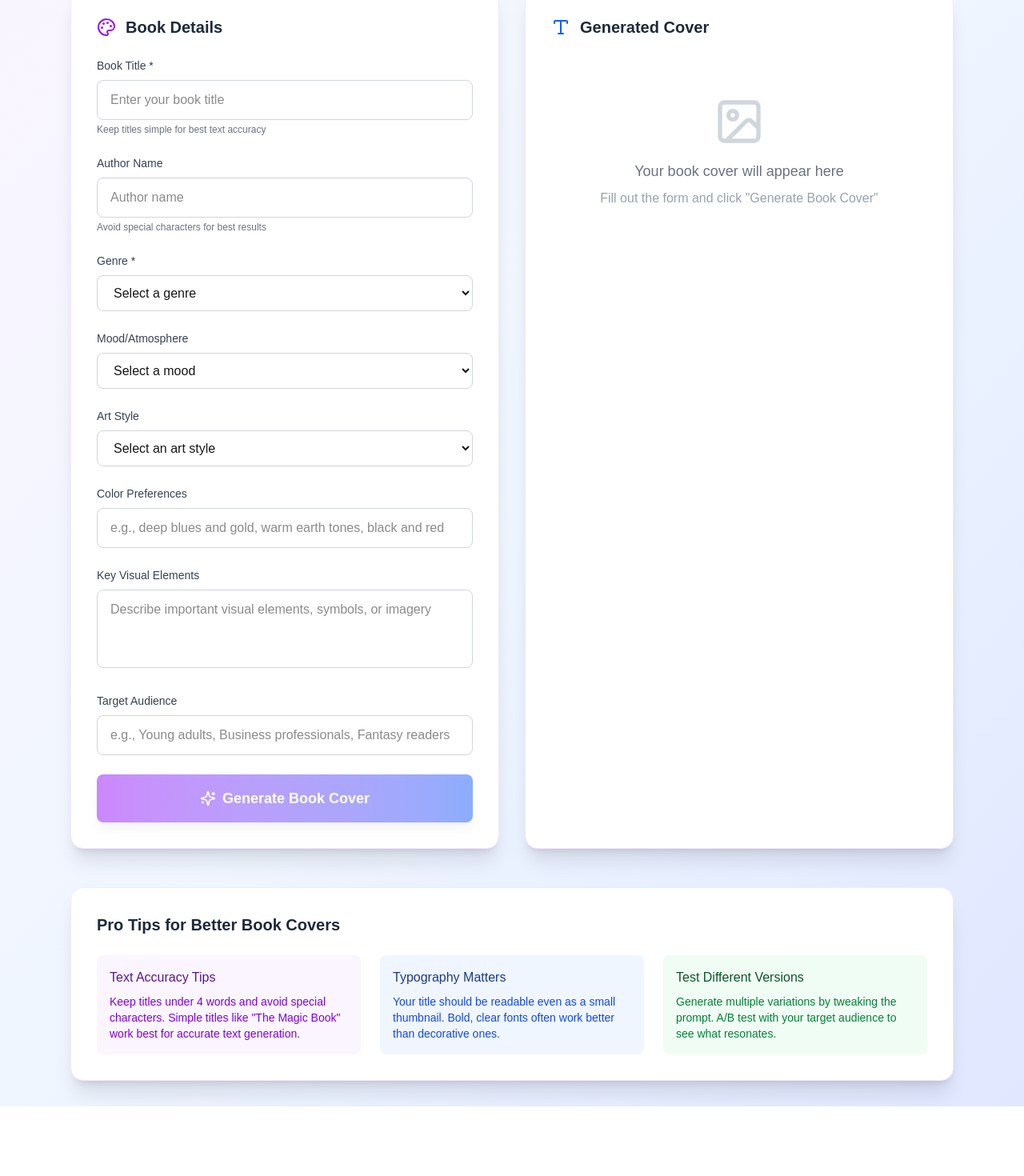
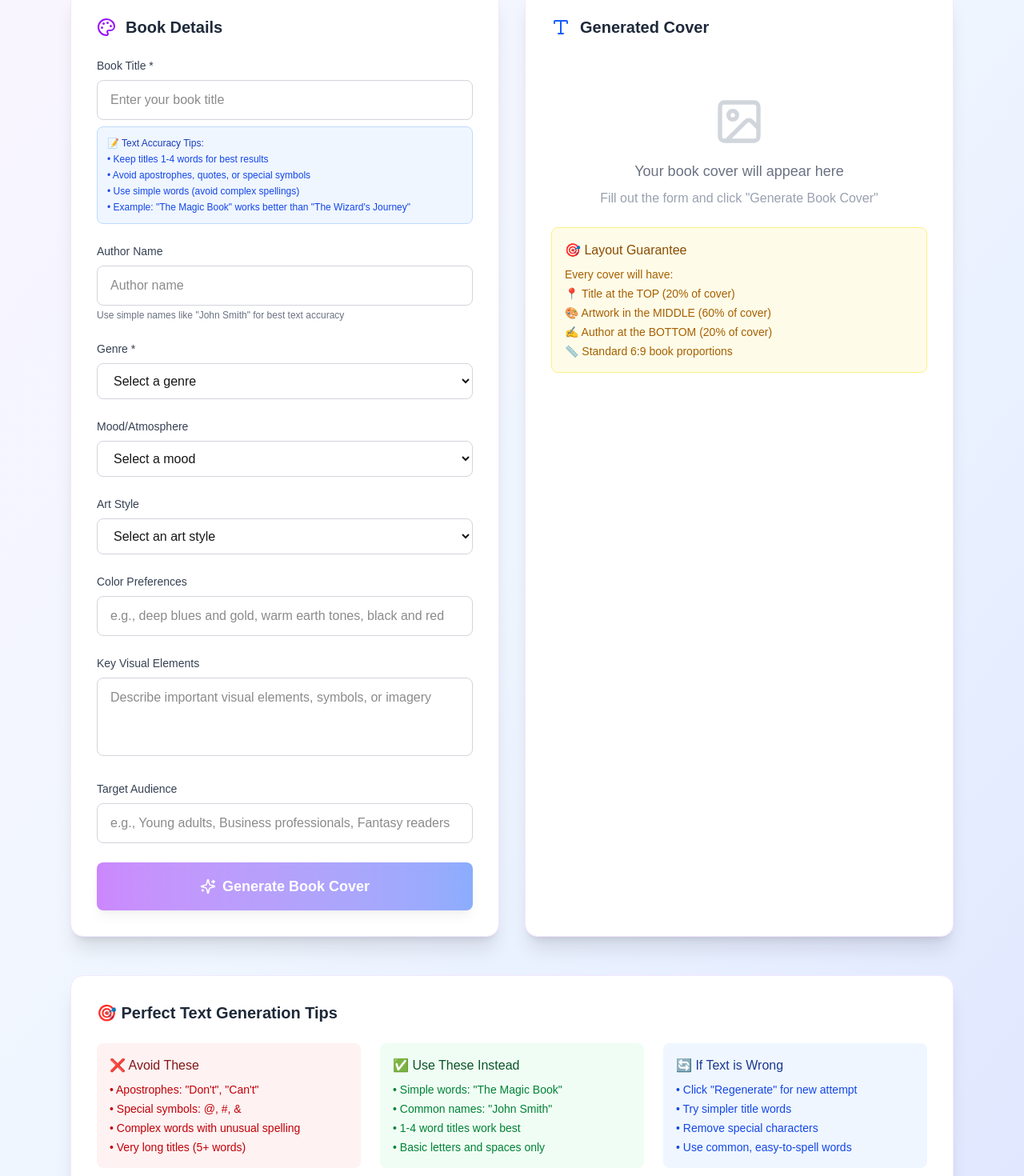
Before and after one commit to jaxoneth/booktok-generator, a Next.js app: page / in a window 1280 px wide. Shown: the part 130-1600 px from the top of the page at 80% size. Before the commit the page ends 1513 px from the top, so only its background shows below. Built offline with nearby package versions, Linux system fonts and the light colour scheme.

Commit message:
Final ultimate text protection with character mapping and forced layout

```diff
--- a/components/BookCoverGenerator.js
+++ b/components/BookCoverGenerator.js
@@ -49,46 +49,65 @@ const BookCoverGenerator = () => {
     setShowResult(false);
 
     try {
-      const prompt = `You are creating a book cover. Follow these instructions EXACTLY:
+      // Create character-by-character breakdown for ultra precision
+      const titleCharacters = formData.title.split('').map((char, index) => `Position ${index + 1}: "${char}"`).join(', ');
+      const authorCharacters = (formData.author || '[Author Name]').split('').map((char, index) => `Position ${index + 1}: "${char}"`).join(', ');
 
-STEP 1: TEXT TRANSCRIPTION (CRITICAL)
-Title to display: "${formData.title}"
-Author to display: ${formData.author || '[Author Name]'}
+      const prompt = `CRITICAL TEXT TRANSCRIPTION TASK - ZERO ERROR TOLERANCE
 
-STEP 2: TEXT RULES (MANDATORY)
-- Copy the title LETTER BY LETTER exactly as shown: ${formData.title.split('').join(' - ')}
-- Copy the author LETTER BY LETTER exactly as shown: ${(formData.author || '[Author Name]').split('').join(' - ')}
-- DO NOT modify, add, remove, or change ANY single character
-- DO NOT add decorative elements to letters
-- DO NOT use stylized fonts that alter letter shapes
-- Use ONLY standard, clean typography
-- ZERO tolerance for text changes
+======= MANDATORY TEXT ANALYSIS =======
+TITLE CHARACTER MAP: ${titleCharacters}
+AUTHOR CHARACTER MAP: ${authorCharacters}
 
-STEP 3: VISUAL DESIGN
+TITLE TOTAL LENGTH: ${formData.title.length} characters
+AUTHOR TOTAL LENGTH: ${(formData.author || '[Author Name]').length} characters
+
+======= ABSOLUTE TEXT REQUIREMENTS =======
+RULE 1: NEVER add letters that don't exist in the original
+RULE 2: NEVER remove letters that exist in the original
+RULE 3: NEVER change any letter to a different letter
+RULE 4: NEVER add decorative symbols, dots, or extra characters
+RULE 5: NEVER use fonts that distort letter shapes
+RULE 6: Count every character - output must match input exactly
+
+======= EXACT TEXT TO DISPLAY =======
+TITLE (copy character-by-character): "${formData.title}"
+AUTHOR (copy character-by-character): ${formData.author || '[Author Name]'}
+
+VERIFICATION: Before placing text, confirm:
+- Title has exactly ${formData.title.length} characters
+- Author has exactly ${(formData.author || '[Author Name]').length} characters
+- No extra letters, no missing letters, no changed letters
+
+======= STRICT LAYOUT TEMPLATE =======
+TOP SECTION (20% of cover): TITLE TEXT ONLY
+- Font: Arial/Helvetica, bold, large size
+- Color: High contrast with background
+- Position: Centered horizontally, top 20% vertically
+- NO decorative elements touching the text
+
+MIDDLE SECTION (60% of cover): ARTWORK/DESIGN
 Genre: ${formData.genre}
 ${formData.mood ? `Mood: ${formData.mood}` : ''}
 ${formData.colors ? `Colors: ${formData.colors}` : ''}
 ${formData.style ? `Art Style: ${formData.style}` : ''}
 ${formData.elements ? `Visual Elements: ${formData.elements}` : ''}
 
-STEP 4: TECHNICAL SPECIFICATIONS
-- Format: 6:9 aspect ratio book cover
-- Title placement: Top third of cover
-- Author placement: Bottom of cover
-- Text orientation: Horizontal only
-- Font style: Simple, sans-serif, high readability
-- Text color: High contrast with background
-- NO text effects, shadows, or distortions
+BOTTOM SECTION (20% of cover): AUTHOR TEXT ONLY
+- Font: Arial/Helvetica, regular weight, medium size
+- Color: High contrast with background
+- Position: Centered horizontally, bottom 20% vertically
+- NO decorative elements touching the text
 
-STEP 5: QUALITY CONTROL
-Before finalizing, verify:
-✓ Title matches EXACTLY: "${formData.title}"
-✓ Author matches EXACTLY: ${formData.author || '[Author Name]'}
-✓ No extra letters, symbols, or characters
-✓ No missing letters
-✓ Text is perfectly horizontal and readable
+======= FINAL QUALITY CHECK =======
+Before completion, verify these exact matches:
+✓ Title displays: "${formData.title}" (${formData.title.length} chars)
+✓ Author displays: ${formData.author || '[Author Name]'} (${(formData.author || '[Author Name]').length} chars)
+✓ Layout: Title TOP, Author BOTTOM
+✓ No extra characters anywhere in text
+✓ 6:9 portrait book cover format
 
-Generate the book cover following ALL steps above.`;
+GENERATE COVER WITH PERFECT TEXT ACCURACY.`;
 
       const response = await fetch('/api/generate-cover', {
         method: 'POST',
@@ -180,7 +199,15 @@ Generate the book cover following ALL steps above.`;
                   className="w-full px-4 py-3 border border-gray-300 rounded-lg focus:ring-2 focus:ring-purple-500 focus:border-transparent transition-all"
                   placeholder="Enter your book title"
                 />
-                <p className="text-xs text-gray-500 mt-1">Keep titles simple for best text accuracy</p>
+                <div className="mt-2 p-3 bg-blue-50 border border-blue-200 rounded-lg">
+                  <p className="text-xs text-blue-800 font-medium">📝 Text Accuracy Tips:</p>
+                  <ul className="text-xs text-blue-700 mt-1 space-y-1">
+                    <li>• Keep titles 1-4 words for best results</li>
+                    <li>• Avoid apostrophes, quotes, or special symbols</li>
+                    <li>• Use simple words (avoid complex spellings)</li>
+                    <li>• Example: "The Magic Book" works better than "The Wizard's Journey"</li>
+                  </ul>
+                </div>
               </div>
 
               <div>
@@ -195,7 +222,7 @@ Generate the book cover following ALL steps above.`;
                   className="w-full px-4 py-3 border border-gray-300 rounded-lg focus:ring-2 focus:ring-purple-500 focus:border-transparent transition-all"
                   placeholder="Author name"
                 />
-                <p className="text-xs text-gray-500 mt-1">Avoid special characters for best results</p>
+                <p className="text-xs text-gray-500 mt-1">Use simple names like "John Smith" for best text accuracy</p>
               </div>
 
               <div>
@@ -322,6 +349,17 @@ Generate the book cover following ALL steps above.`;
                 <Image className="w-16 h-16 text-gray-300 mx-auto mb-4" />
                 <p className="text-gray-500 text-lg mb-2">Your book cover will appear here</p>
                 <p className="text-gray-400">Fill out the form and click &quot;Generate Book Cover&quot;</p>
+
+                <div className="mt-6 p-4 bg-yellow-50 border border-yellow-200 rounded-lg text-left">
+                  <h4 className="font-medium text-yellow-800 mb-2">🎯 Layout Guarantee</h4>
+                  <p className="text-sm text-yellow-700">Every cover will have:</p>
+                  <ul className="text-sm text-yellow-700 mt-1 space-y-1">
+                    <li>📍 Title at the TOP (20% of cover)</li>
+                    <li>🎨 Artwork in the MIDDLE (60% of cover)</li>
+                    <li>✍️ Author at the BOTTOM (20% of cover)</li>
+                    <li>📏 Standard 6:9 book proportions</li>
+                  </ul>
+                </div>
               </div>
             ) : (
               <div className="space-y-4">
@@ -359,25 +397,50 @@ Generate the book cover following ALL steps above.`;
                     Download
                   </button>
                 </div>
+
+                {formData.title && (
+                  <div className="mt-4 p-3 bg-green-50 border border-green-200 rounded-lg">
+                    <p className="text-sm text-green-800"><strong>Text Check:</strong></p>
+                    <p className="text-sm text-green-700">Title should show: <strong>&quot;{formData.title}&quot;</strong> ({formData.title.length} characters)</p>
+                    {formData.author && (
+                      <p className="text-sm text-green-700">Author should show: <strong>&quot;{formData.author}&quot;</strong> ({formData.author.length} characters)</p>
+                    )}
+                  </div>
+                )}
               </div>
             )}
           </div>
         </div>
 
         <div className="mt-12 bg-white rounded-2xl shadow-xl border border-purple-100 p-8">
-          <h3 className="text-xl font-semibold text-gray-800 mb-6">Pro Tips for Better Book Covers</h3>
+          <h3 className="text-xl font-semibold text-gray-800 mb-6">🎯 Perfect Text Generation Tips</h3>
           <div className="grid md:grid-cols-2 lg:grid-cols-3 gap-6">
-            <div className="bg-purple-50 p-4 rounded-lg">
-              <h4 className="font-medium text-purple-900 mb-2">Text Accuracy Tips</h4>
-              <p className="text-sm text-purple-700">Keep titles under 4 words and avoid special characters. Simple titles like &quot;The Magic Book&quot; work best for accurate text generation.</p>
+            <div className="bg-red-50 p-4 rounded-lg">
+              <h4 className="font-medium text-red-900 mb-2">❌ Avoid These</h4>
+              <ul className="text-sm text-red-700 space-y-1">
+                <li>• Apostrophes: "Don't", "Can't"</li>
+                <li>• Special symbols: @, #, &</li>
+                <li>• Complex words with unusual spelling</li>
+                <li>• Very long titles (5+ words)</li>
+              </ul>
+            </div>
+            <div className="bg-green-50 p-4 rounded-lg">
+              <h4 className="font-medium text-green-900 mb-2">✅ Use These Instead</h4>
+              <ul className="text-sm text-green-700 space-y-1">
+                <li>• Simple words: "The Magic Book"</li>
+                <li>• Common names: "John Smith"</li>
+                <li>• 1-4 word titles work best</li>
+                <li>• Basic letters and spaces only</li>
+              </ul>
             </div>
             <div className="bg-blue-50 p-4 rounded-lg">
-              <h4 className="font-medium text-blue-900 mb-2">Typography Matters</h4>
-              <p className="text-sm text-blue-700">Your title should be readable even as a small thumbnail. Bold, clear fonts often work better than decorative ones.</p>
-            </div>
-            <div className="bg-green-50 p-4 rounded-lg">
-              <h4 className="font-medium text-green-900 mb-2">Test Different Versions</h4>
-              <p className="text-sm text-green-700">Generate multiple variations by tweaking the prompt. A/B test with your target audience to see what resonates.</p>
+              <h4 className="font-medium text-blue-900 mb-2">🔄 If Text is Wrong</h4>
+              <ul className="text-sm text-blue-700 space-y-1">
+                <li>• Click "Regenerate" for new attempt</li>
+                <li>• Try simpler title words</li>
+                <li>• Remove special characters</li>
+                <li>• Use common, easy-to-spell words</li>
+              </ul>
             </div>
           </div>
         </div>
```
